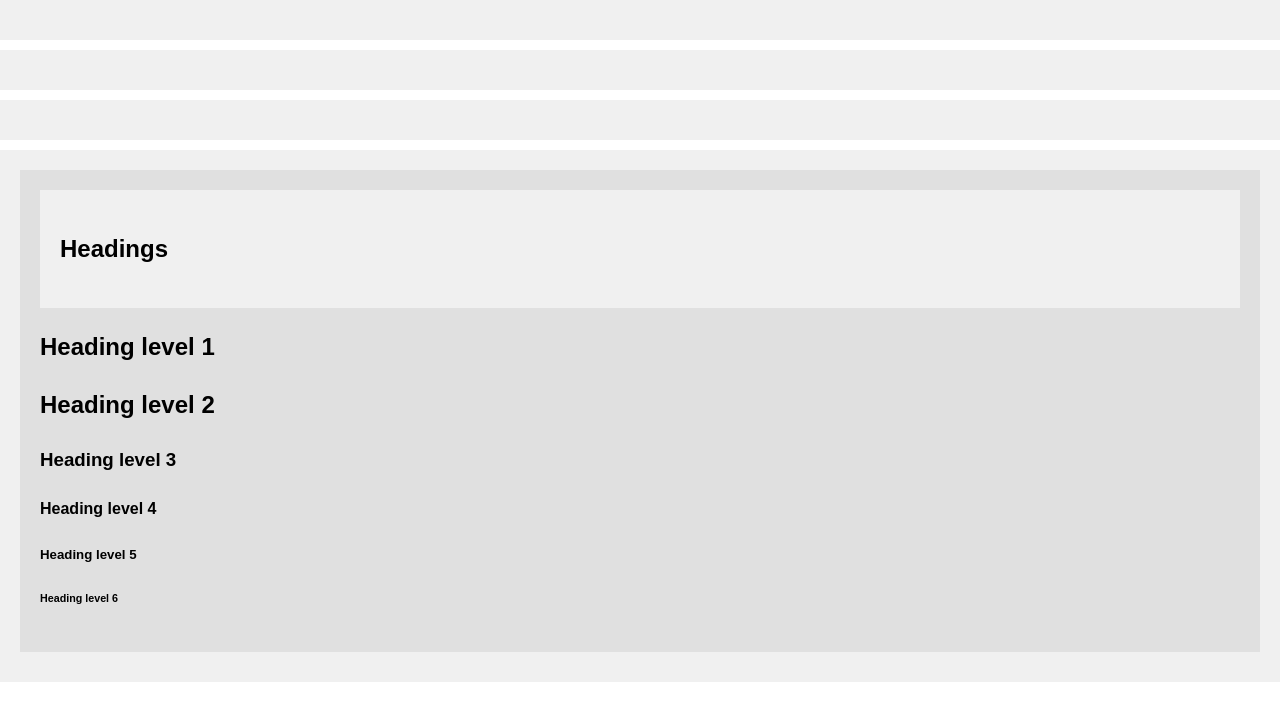
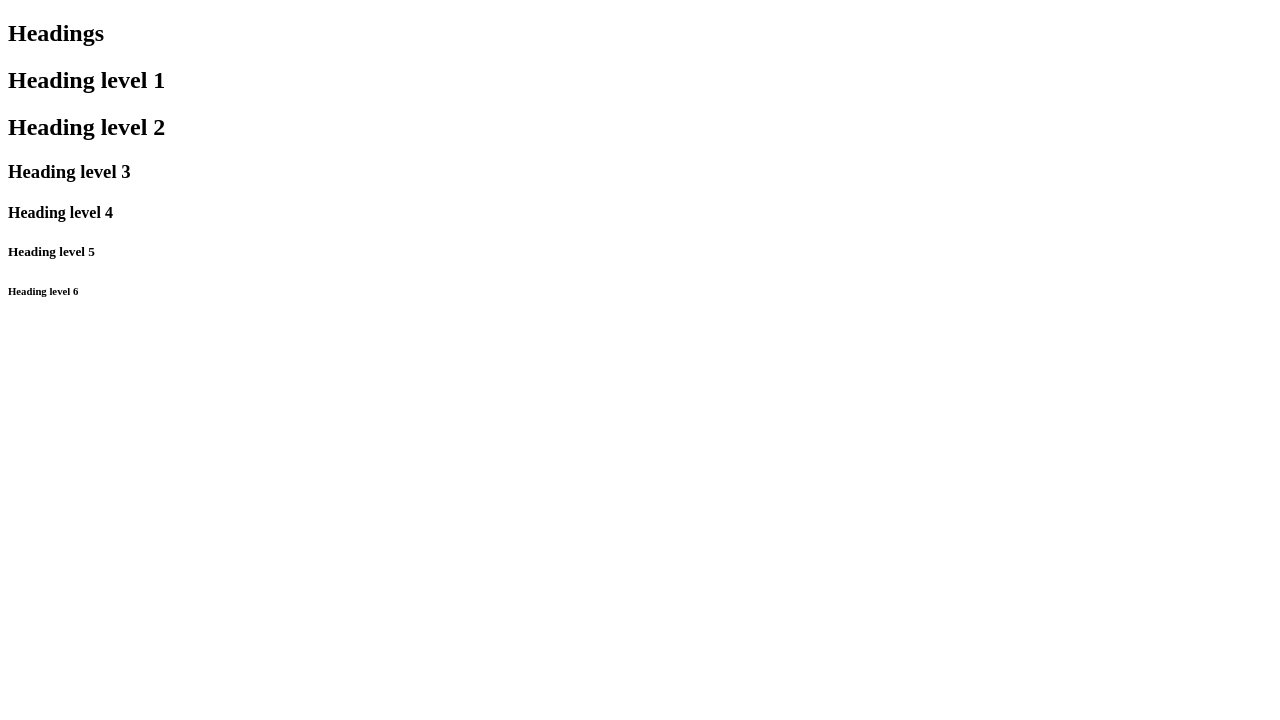
Before and after one commit to hancho6319/alx-frontend, a plain HTML site: page 0x00-html_advanced/11-styleguide.html in a window 1280 px wide. Drawn offline with Linux system fonts and the light colour scheme.

Commit message:
GitHub repository: alx-frontend     Directory: 0x00-html_advanced     File: 10-index.html

```diff
--- a/0x00-html_advanced/11-styleguide.html
+++ b/0x00-html_advanced/11-styleguide.html
@@ -7,30 +7,11 @@
     <meta name="description" content="Techium is a digital agency">
     <link rel="icon" type="image/x-icon" href="./favicon.ico">
     <link rel="icon" type="image/png" href="./favicon.png">
-    <style>
-        body {
-            font-family: Arial, sans-serif;
-            line-height: 1.6;
-            margin: 0;
-            padding: 0;
-        }
-        header, main, footer {
-            padding: 20px;
-            background-color: #f0f0f0;
-            margin-bottom: 10px;
-        }
-        section {
-            padding: 20px;
-            background-color: #e0e0e0;
-            margin-bottom: 10px;
-        }
-    </style>
 </head>
 <body>
-    <header></header>
-    <main></main>
-    <footer></footer>
+    <header>
 
+    </header>
     <main>
         <section>
             <header>
@@ -44,5 +25,8 @@
             <h6>Heading level 6</h6>
         </section>
     </main>
+    <footer>
+
+    </footer>
 </body>
 </html>
```
